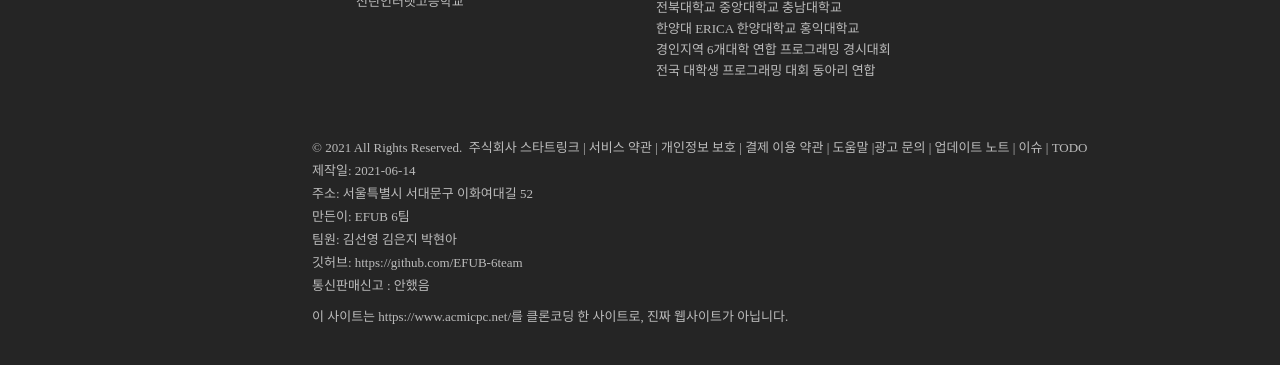
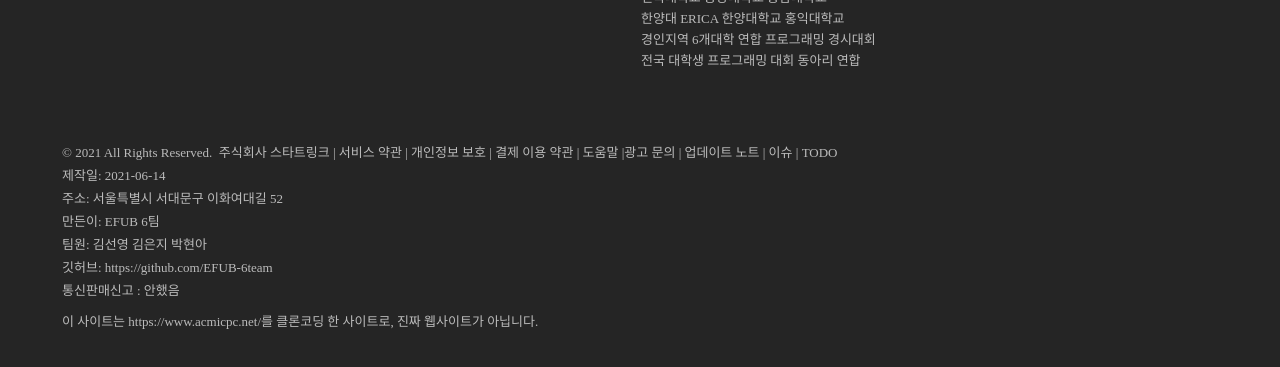
Before and after one commit to seondal/Clone-baekjoon, a React (Create React App) app in the folder frontend/frontend/: page / in a window 1280 px wide. Shown: the part 1940-2307 px from the top of the page. Built offline with nearby package versions, Linux system fonts and the light colour scheme; no server answers.

Commit message:
Feat "add detail on Footer"

```diff
--- a/frontend/frontend/src/Footer.js
+++ b/frontend/frontend/src/Footer.js
@@ -8,11 +8,13 @@ const Wrapper = styled.div`
     align-content: flex-end;
     background: #252525;
     font-size: 13px;
+    padding-right: 60px;
+    padding-left: 60px;
+    padding-top: 15px;
 `
 const FooterWrapper = styled.div`
     display: flex;
     flex-direction: row;
-    padding: 40px;
     justify-content: center;
 `
 
@@ -20,8 +22,7 @@ const FooterContent = styled.div`
     display : flex;
     padding-top : 30px;
     flex-direction: column;
-    width: 292.5px;
-    padding: 15px;
+    width: 293px;
     a {
         margin : 1px;
     }
@@ -40,7 +41,7 @@ const FooterContent = styled.div`
 const Copyright = styled.div`
     display: flex;
     flex-direction: column;
-    padding-left:310px;
+    padding-top: 70px;
     a:link{
         color: var(--text);
         text-decoration: none;
```
